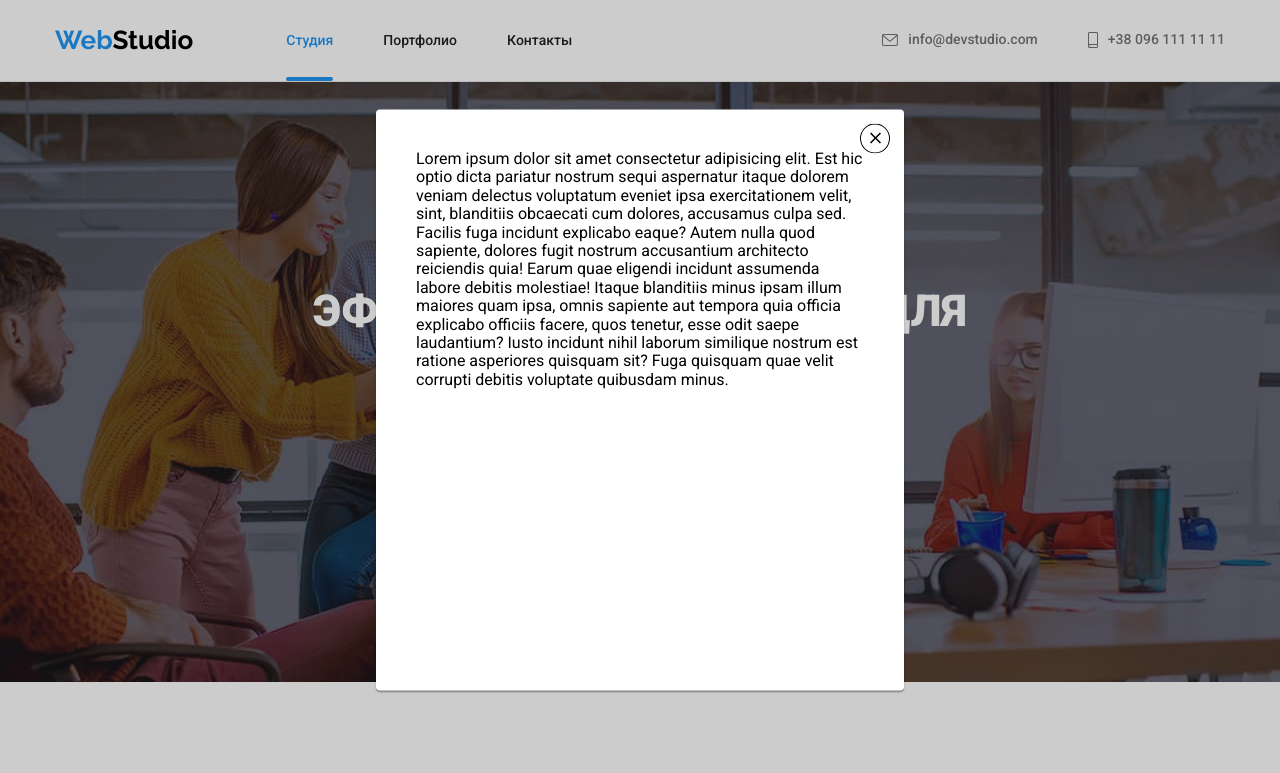
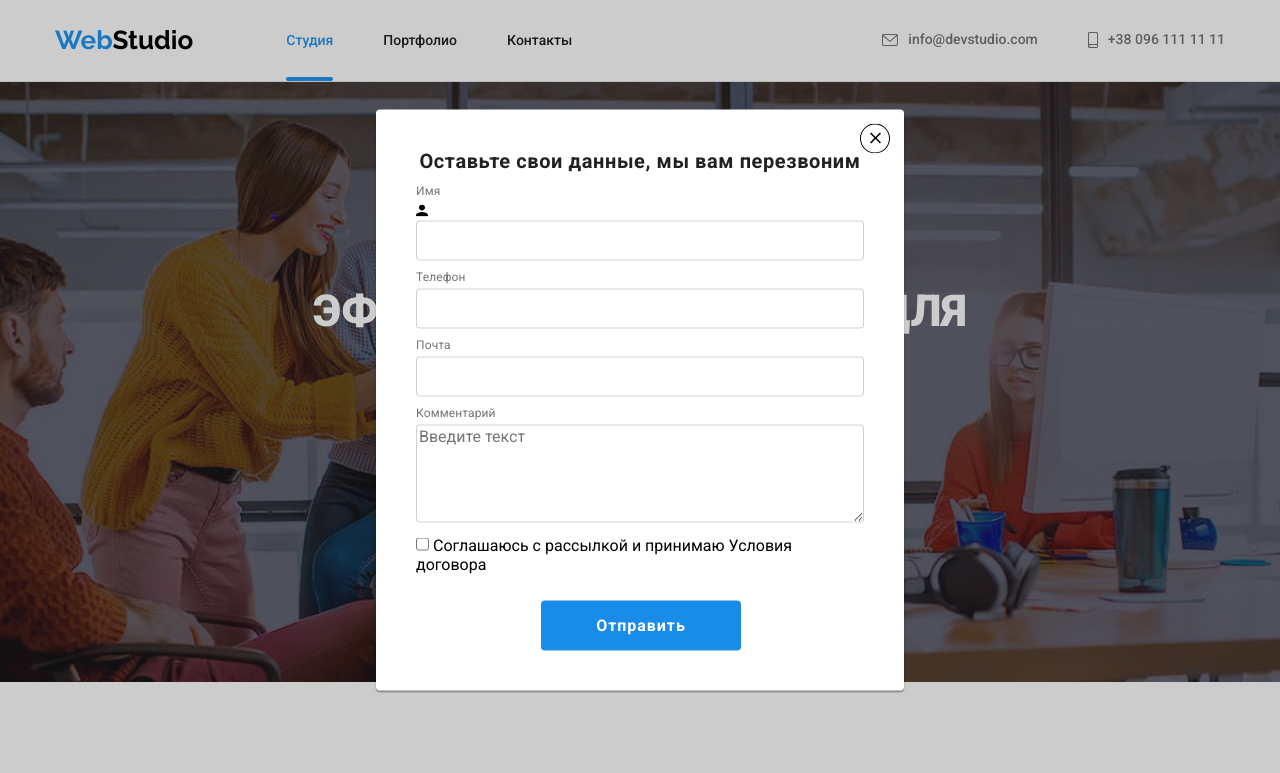
Before and after one commit to Kateryna286/goit-markup-hw-06, a plain HTML site: page index.html in a window 1280 px wide. Both pictures are taken after a click on the button "Заказать услугу". Shown: the top 773 px of the page. Drawn offline with nearby package versions, Linux system fonts and the light colour scheme.

Commit message:
Верстка
Верстка форм
Стили форм в футере

```diff
--- a/css/styles.css
+++ b/css/styles.css
@@ -651,7 +651,7 @@ button {
   margin-left: 70px;
 }
 
-.footer-sn-title {
+.footer-titles {
   margin-bottom: 20px;
 
   color: var(--white-additional-color);
@@ -681,6 +681,63 @@ button {
 
 .footer-circle-icons li:last-child {
   margin-right: 0;
+}
+
+/* Блок с подпиской */
+
+.footer-subscribe {
+  margin-left: 93px;
+}
+
+.footer-sub-main {
+  display: flex;
+  align-items: center;
+}
+
+.footer-sub-field {
+  width: 358px;
+  height: 50px;
+
+  padding: 0;
+  padding-left: 16px;
+
+  background-color: #2f303a;
+  border: 1px solid rgba(255, 255, 255, 0.3);
+  border-radius: 4px;
+  color: rgba(255, 255, 255, 0.6);
+
+  font-weight: 400;
+  font-size: 16px;
+  line-height: 1.25;
+  letter-spacing: 0.03em;
+}
+
+.footer-sub-btn {
+  display: flex;
+  align-items: center;
+
+  width: 200px;
+  height: 50px;
+  margin-left: 12px;
+  padding-left: 29px;
+
+  background-color: var(--accent-color);
+  color: #ffffff;
+
+  font-weight: 700;
+  font-size: 16px;
+  line-height: 1.875;
+  letter-spacing: 0.06em;
+}
+
+.footer-sub-btn svg {
+  margin-left: 10px;
+}
+
+/* Меняет цвет текста в Placeholder */
+
+input::-webkit-input-placeholder {
+  color: rgba(255, 255, 255, 0.6);
 }
 
 /* Портфолио */
@@ -866,7 +923,10 @@ button {
   width: 100%;
   height: 100%;
   background-color: rgba(0, 0, 0, 0.2);
+
   opacity: 1;
+
+  transition: opacity 250ms ease-in;
 }
 
 .backdrop.is-hidden {
@@ -911,3 +971,70 @@ button {
 .modal-close-svg {
   background-color: #fff;
 }
+
+.modal-fields {
+  display: block;
+}
+
+.modal-header {
+  margin-bottom: 12px;
+
+  font-weight: 700;
+  font-size: 20px;
+  line-height: 1.15;
+  text-align: center;
+  letter-spacing: 0.03em;
+
+  color: #212121;
+}
+
+.modal-fields-titles {
+  margin-bottom: 4px;
+
+  font-weight: 400;
+  font-size: 12px;
+  line-height: 1.16;
+
+  letter-spacing: 0.01em;
+
+  color: #757575;
+}
+
+.input-modal {
+  margin-bottom: 10px;
+  width: 448px;
+  min-height: 40px;
+
+  border: 1px solid rgba(33, 33, 33, 0.2);
+  box-sizing: border-box;
+  border-radius: 4px;
+}
+
+/* .modal-fields {
+  position: relative;
+}
+
+.modal-fields > .icon-modal {
+  position: absolute;
+  top: 29px;
+  left: 14px;
+
+  fill: #212121;
+} */
+
+.modal-send-btn {
+  position: absolute;
+  width: 200px;
+  height: 50px;
+  left: 165px;
+  bottom: 40px;
+
+  background: #188ce8;
+  border-radius: 4px;
+  color: #fff;
+
+  font-weight: 700;
+  font-size: 16px;
+  line-height: 1.875;
+  letter-spacing: 0.06em;
+}
--- a/index.html
+++ b/index.html
@@ -458,7 +458,7 @@
 
           <!-- Блок со ссылками на соц.сети -->
           <div class="footer-sn">
-            <p class="footer-sn-title">присоединяйтесь</p>
+            <p class="footer-titles">присоединяйтесь</p>
             <ul class="footer-circle-icons">
               <li class="footer-sn-items">
                 <a href="" class="circle-button footer-circle-button">
@@ -490,6 +490,31 @@
               </li>
             </ul>
           </div>
+
+          <!-- Блок с подпиской на рассылку -->
+          <div class="footer-subscribe">
+            <form action="">
+              <p class="footer-titles">Подпишитесь на рассылку</p>
+              <div class="footer-sub-main">
+                <label>
+                  <input
+                    type="email"
+                    name="email"
+                    placeholder="E-mail"
+                    class="footer-sub-field"
+                  />
+                </label>
+                <button type="submit" class="footer-sub-btn">
+                  Подписаться
+                  <svg class="clients-icon-logo" width="24" height="24">
+                    <use
+                      href="./images/symbol-defs-new.svg#icon-send-footer"
+                    ></use>
+                  </svg>
+                </button>
+              </div>
+            </form>
+          </div>
         </div>
       </div>
     </footer>
@@ -498,20 +523,55 @@
 
     <div class="backdrop is-hidden" data-modal>
       <div class="modal">
-        <p>
-          Lorem ipsum dolor sit amet consectetur adipisicing elit. Est hic optio
-          dicta pariatur nostrum sequi aspernatur itaque dolorem veniam delectus
-          voluptatum eveniet ipsa exercitationem velit, sint, blanditiis
-          obcaecati cum dolores, accusamus culpa sed. Facilis fuga incidunt
-          explicabo eaque? Autem nulla quod sapiente, dolores fugit nostrum
-          accusantium architecto reiciendis quia! Earum quae eligendi incidunt
-          assumenda labore debitis molestiae! Itaque blanditiis minus ipsam
-          illum maiores quam ipsa, omnis sapiente aut tempora quia officia
-          explicabo officiis facere, quos tenetur, esse odit saepe laudantium?
-          Iusto incidunt nihil laborum similique nostrum est ratione asperiores
-          quisquam sit? Fuga quisquam quae velit corrupti debitis voluptate
-          quibusdam minus.
-        </p>
+        <form action="">
+          <p class="modal-header">Оставьте свои данные, мы вам перезвоним</p>
+          <label class="modal-fields">
+            <p class="modal-fields-titles">Имя</p>
+
+            <svg class="icon-modal" width="12" height="12">
+              <use href="./images/symbol-defs-new.svg#icon-name-modal"></use>
+            </svg>
+
+            <input
+              type="Name"
+              name="name"
+              placeholder="Имя"
+              class="input-modal"
+            />
+          </label>
+          <label class="modal-fields">
+            <p class="modal-fields-titles">Телефон</p>
+            <input
+              type="Phone"
+              name="tel"
+              placeholder="Телефон"
+              class="input-modal"
+            />
+          </label>
+          <label class="modal-fields">
+            <p class="modal-fields-titles">Почта</p>
+            <input
+              type="email"
+              name="email"
+              placeholder="E-mail"
+              class="input-modal"
+            />
+          </label>
+          <label class="modal-fields">
+            <p class="modal-fields-titles">Комментарий</p>
+            <textarea
+              name="feedback"
+              rows="5"
+              placeholder="Введите текст"
+              class="input-modal"
+            ></textarea>
+          </label>
+          <label>
+            <input type="checkbox" name="agreement" value="reading" />
+            <span>Соглашаюсь с рассылкой и принимаю Условия договора</span>
+          </label>
+          <button class="modal-send-btn" type="submit">Отправить</button>
+        </form>
         <button class="modal-close-button" data-modal-close>
           <svg class="modal-close-svg" width="30" height="30">
             <use href="./images/logo-svg/symbol-defs.svg#icon-close"></use>
```
Also changed, not shown: portfolio.html (+29 -7 lines), images/symbol-defs-new.svg (added).
